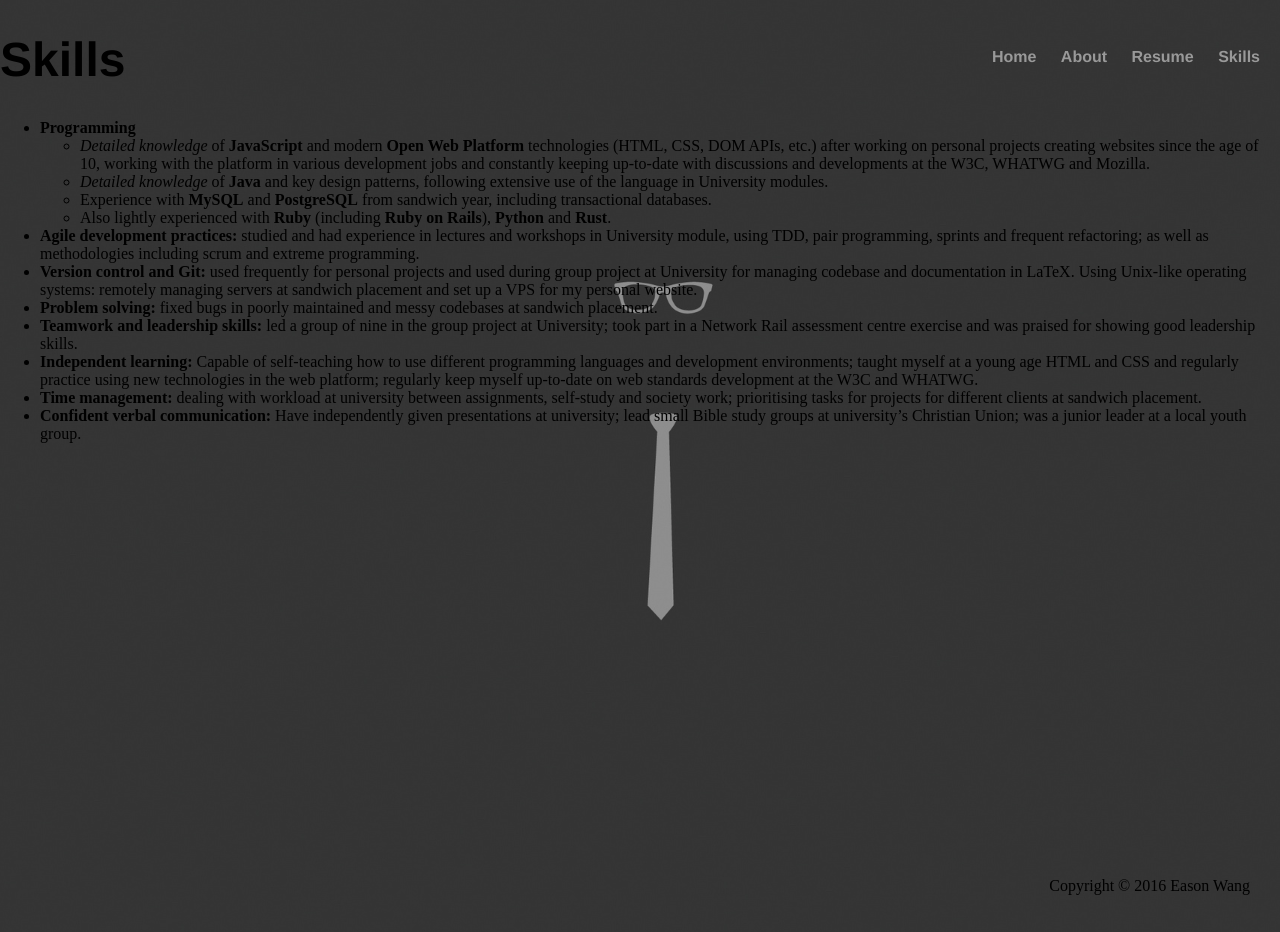
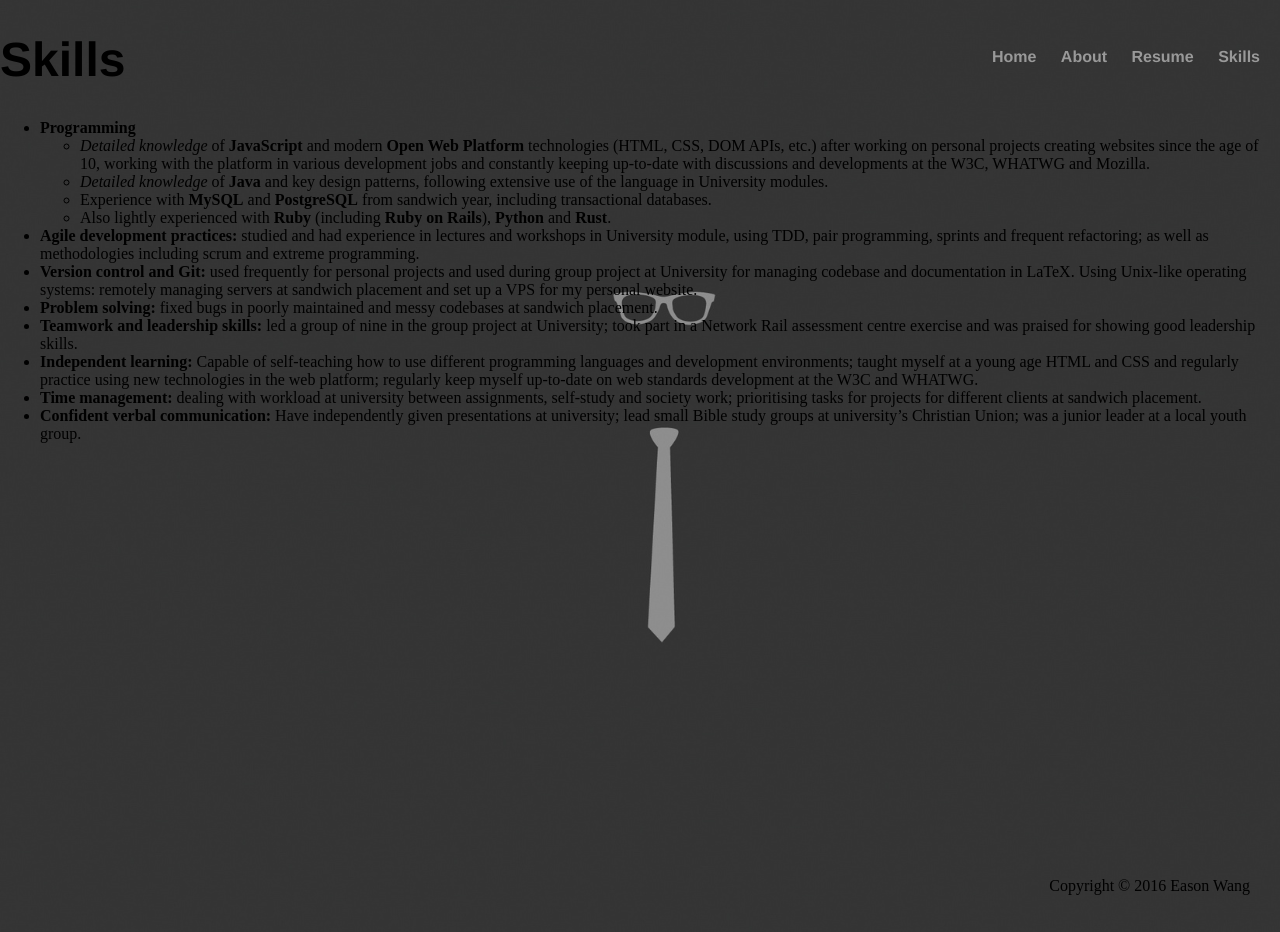
Before and after one commit to Eason666/Easonwang.github.io, a Jekyll site: the page built from blog/index.html, in a window 1280 px wide. Built offline with Jekyll 4.4.1, drawn with Linux system fonts in a browser that asks for light colours.

Commit message:
Update main.css

```diff
--- a/css/main.css
+++ b/css/main.css
@@ -8,7 +8,6 @@ body {
 
 #bg{
     background: url(/bg.jpg);
-    background-attachment: fixed;
 	background-position:center center;
 	background-size:cover;
     width:100%;
```
